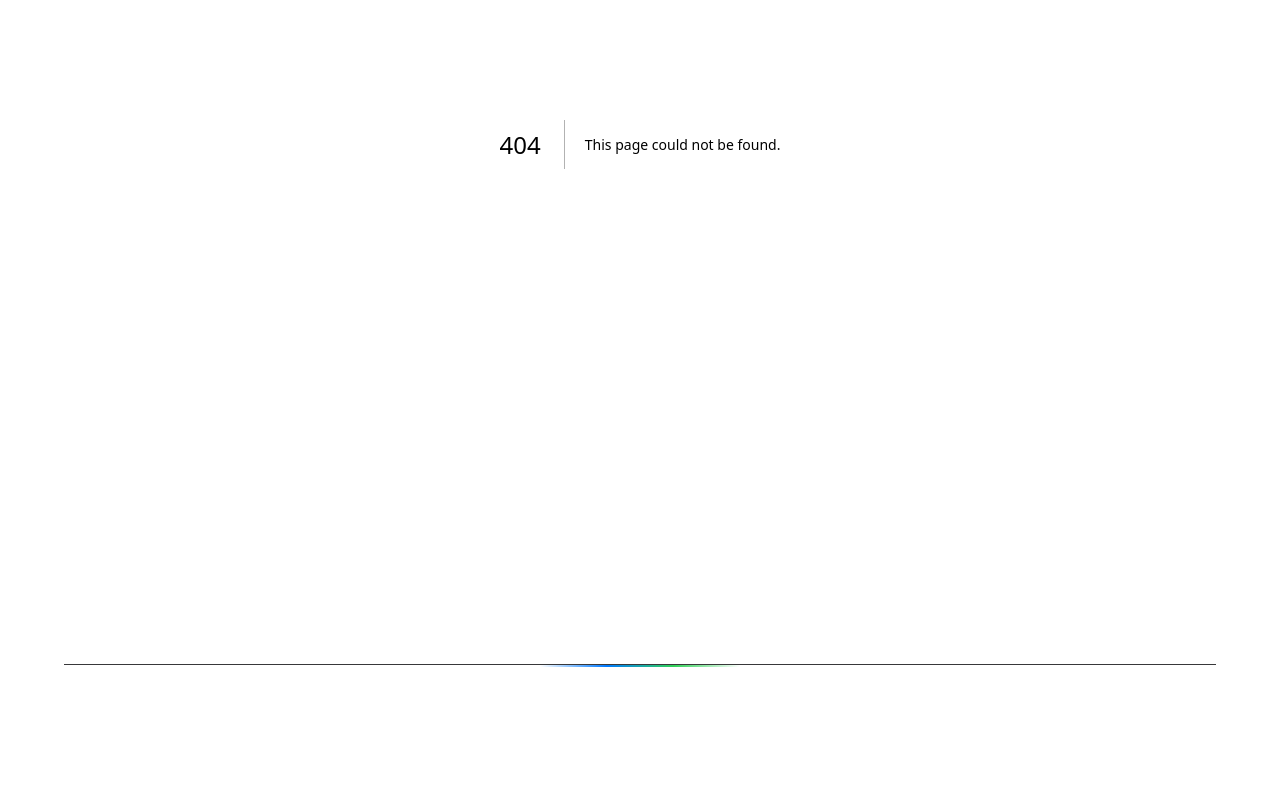
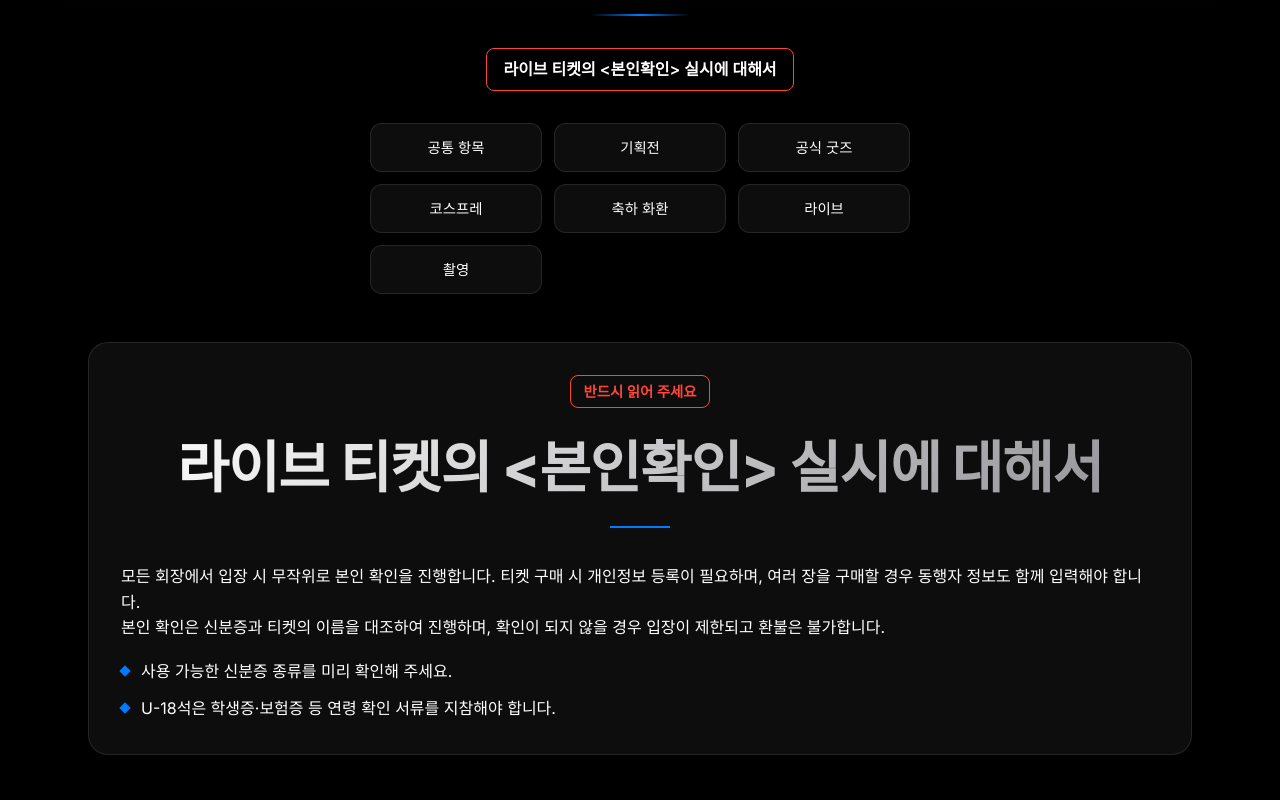
Before and after one commit to kuroka3/MM-Info, a Next.js app: page /concert-guide/important in a window 1280 px wide. Before the commit this address had no page. Shown: the part 320-1120 px from the top of the page. Built offline with nearby package versions, Linux system fonts and the light colour scheme; a web font is replaced by a local one.

Commit message:
add concert guide notice page

```diff
--- /dev/null
+++ b/src/app/concert-guide/important/page.tsx
@@ -0,0 +1,109 @@
+import type { Metadata } from 'next';
+import ScrollTopButton from './scroll-top-button';
+
+export const metadata: Metadata = {
+  title: '주의 사항',
+};
+
+export default function ImportantNoticesPage() {
+  return (
+    <main>
+      <header className="header">
+        <div className="container">
+          <h1 className="header-title">주의 사항</h1>
+          <p className="header-subtitle">하츠네 미쿠 &lt;매지컬 미라이 2025&gt; 주의사항</p>
+        </div>
+      </header>
+
+      <div className="container notice-alert">
+        <a href="#id-check">라이브 티켓의 &lt;본인확인&gt; 실시에 대해서</a>
+      </div>
+
+      <nav className="container notice-nav">
+        <ul>
+          <li><a href="#common">공통 항목</a></li>
+          <li><a href="#expo">기획전</a></li>
+          <li><a href="#goods">공식 굿즈</a></li>
+          <li><a href="#cosplay">코스프레</a></li>
+          <li><a href="#flowers">축하 화환</a></li>
+          <li><a href="#live">라이브</a></li>
+          <li><a href="#photo">촬영</a></li>
+        </ul>
+      </nav>
+
+      <section id="id-check" className="container notice-section">
+        <div className="notice-box">
+          <p className="notice-caution">반드시 읽어 주세요</p>
+          <h2 className="section-title">라이브 티켓의 &lt;본인확인&gt; 실시에 대해서</h2>
+          <p>
+            모든 회장에서 입장 시 무작위로 본인 확인을 진행합니다. 티켓 구매 시
+            개인정보 등록이 필요하며, 여러 장을 구매할 경우 동행자 정보도 함께
+            입력해야 합니다.
+          </p>
+          <p>
+            본인 확인은 신분증과 티켓의 이름을 대조하여 진행하며, 확인이 되지 않을
+            경우 입장이 제한되고 환불은 불가합니다.
+          </p>
+          <ul className="notice-list">
+            <li>사용 가능한 신분증 종류를 미리 확인해 주세요.</li>
+            <li>U-18석은 학생증·보험증 등 연령 확인 서류를 지참해야 합니다.</li>
+          </ul>
+        </div>
+      </section>
+
+      <section id="common" className="container notice-section">
+        <div className="notice-box">
+          <h2 className="section-title">공통 항목</h2>
+          <ul className="notice-list">
+            <li>라이브 입장에는 라이브 티켓, 기획전 입장에는 기획전 티켓이 필요합니다.</li>
+            <li>구매한 티켓은 개인 사정으로 환불되지 않습니다.</li>
+            <li>날씨나 기타 사유로 일정이 변경되거나 취소될 수 있습니다.</li>
+          </ul>
+        </div>
+      </section>
+
+      <section id="expo" className="container notice-section">
+        <div className="notice-box">
+          <h2 className="section-title">기획전</h2>
+          <p>기획전 입장에는 해당 날짜의 기획전 티켓이 필요하며, 5세 이하 어린이는 보호자 1명당 1명까지 무료입니다.</p>
+        </div>
+      </section>
+
+      <section id="goods" className="container notice-section">
+        <div className="notice-box">
+          <h2 className="section-title">공식 굿즈</h2>
+          <p>공식 굿즈는 기획전 내 판매 부스에서 구매할 수 있으며, 수량은 한정되어 있습니다.</p>
+        </div>
+      </section>
+
+      <section id="cosplay" className="container notice-section">
+        <div className="notice-box">
+          <h2 className="section-title">코스프레</h2>
+          <p>코스프레는 지정된 장소와 시간에서만 가능하며, 탈의실 이용 후 이동해주세요.</p>
+        </div>
+      </section>
+
+      <section id="flowers" className="container notice-section">
+        <div className="notice-box">
+          <h2 className="section-title">축하 화환</h2>
+          <p>축하 화환은 공식 업체를 통해서만 접수하며, 현장 반입은 불가합니다.</p>
+        </div>
+      </section>
+
+      <section id="live" className="container notice-section">
+        <div className="notice-box">
+          <h2 className="section-title">라이브</h2>
+          <p>입장 시 무작위 본인 확인을 실시합니다. 관람 중에는 지정된 좌석에서 응원해 주세요.</p>
+        </div>
+      </section>
+
+      <section id="photo" className="container notice-section">
+        <div className="notice-box">
+          <h2 className="section-title">촬영</h2>
+          <p>라이브 공연장은 촬영 및 녹음이 금지됩니다. 기획전에서도 촬영 금지 표기가 있는 구역은 촬영할 수 없습니다.</p>
+        </div>
+      </section>
+      <ScrollTopButton />
+    </main>
+  );
+}
--- /dev/null
+++ b/src/app/concert-guide/important/scroll-top-button.tsx
@@ -0,0 +1,23 @@
+'use client';
+
+import { useEffect, useState } from 'react';
+
+export default function ScrollTopButton() {
+  const [visible, setVisible] = useState(false);
+
+  useEffect(() => {
+    const onScroll = () => setVisible(window.scrollY > 200);
+    window.addEventListener('scroll', onScroll);
+    return () => window.removeEventListener('scroll', onScroll);
+  }, []);
+
+  return (
+    <button
+      aria-label="맨 위로"
+      className={`scroll-top ${visible ? 'show' : ''}`}
+      onClick={() => window.scrollTo({ top: 0, behavior: 'smooth' })}
+    >
+      ↑
+    </button>
+  );
+}
--- a/src/app/globals.css
+++ b/src/app/globals.css
@@ -1541,3 +1541,138 @@ body {
   height: 3rem;
   z-index: 1000;
 }
+
+/* Notice Page */
+.notice-nav ul {
+  display: grid;
+  grid-template-columns: repeat(auto-fit, minmax(160px, 1fr));
+  gap: 12px;
+  max-width: 540px;
+  margin: 2rem auto;
+  list-style: none;
+  padding: 0;
+}
+.notice-nav a {
+  display: block;
+  padding: 12px 16px;
+  text-align: center;
+  border-radius: 12px;
+  background: var(--glass-bg);
+  border: 1px solid var(--glass-border);
+  backdrop-filter: blur(10px);
+  text-decoration: none;
+  color: var(--text-primary);
+  font-size: 0.9rem;
+  transition: background 0.2s, border-color 0.2s;
+}
+.notice-nav a:hover {
+  background: var(--surface);
+  border-color: var(--border);
+}
+
+.notice-alert {
+  text-align: center;
+  margin: 2rem auto 1rem;
+}
+
+.notice-alert a {
+  display: inline-block;
+  padding: 8px 16px;
+  border: 1px solid var(--accent-red);
+  color: white;
+  border-radius: 8px;
+  text-decoration: none;
+  font-weight: 600;
+}
+
+.notice-alert a:hover {
+  background: rgba(255, 69, 58, 0.1);
+}
+.notice-caution {
+  display: block;
+  width: fit-content;
+  margin: 0 auto 1rem;
+  padding: 4px 12px;
+  border: 1px solid var(--accent-red);
+  color: var(--accent-red);
+  border-radius: 8px;
+  font-size: 0.9rem;
+  font-weight: 600;
+}
+.notice-section {
+  margin: 3rem 0;
+}
+.notice-box {
+  background: var(--glass-bg);
+  border: 1px solid var(--glass-border);
+  border-radius: 20px;
+  backdrop-filter: blur(20px);
+  padding: 2rem;
+}
+.notice-list {
+  list-style: none;
+  margin-top: 1rem;
+  padding-left: 0;
+}
+.notice-list li {
+  position: relative;
+  padding-left: 1.25rem;
+  line-height: 1.8;
+}
+.notice-list li::before {
+  content: '';
+  position: absolute;
+  left: 0;
+  top: 50%;
+  width: 8px;
+  height: 8px;
+  background: var(--accent-blue);
+  transform: translateY(-50%) rotate(45deg);
+}
+.notice-list li + li {
+  margin-top: 0.5rem;
+}
+
+.notice-box .section-title {
+  position: relative;
+  padding-bottom: 0.75rem;
+  margin-bottom: 1.5rem;
+}
+
+.notice-box .section-title::after {
+  content: '';
+  display: block;
+  width: 60px;
+  height: 2px;
+  background: var(--accent-blue);
+  margin: 0.75rem auto 0;
+}
+
+.scroll-top {
+  position: fixed;
+  bottom: 2rem;
+  right: 2rem;
+  width: 3rem;
+  height: 3rem;
+  border-radius: 9999px;
+  background: var(--glass-bg);
+  border: 1px solid var(--glass-border);
+  backdrop-filter: blur(10px);
+  display: flex;
+  align-items: center;
+  justify-content: center;
+  color: var(--text-primary);
+  cursor: pointer;
+  opacity: 0;
+  transform: translateX(100%);
+  transition: opacity 0.3s, transform 0.3s, box-shadow 0.3s;
+}
+
+.scroll-top.show {
+  opacity: 1;
+  transform: translateX(0);
+}
+
+.scroll-top:hover {
+  box-shadow: 0 0 8px var(--accent-blue);
+}
```
Also changed, not shown: src/app/concert-guide/page.tsx (+17 -4 lines).
